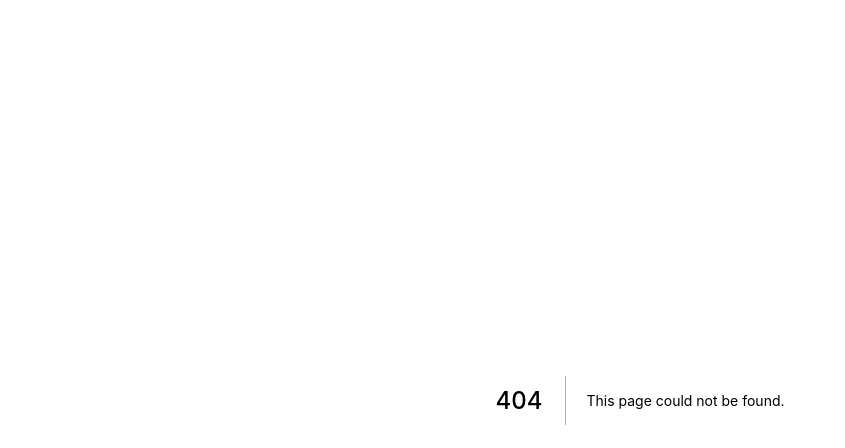
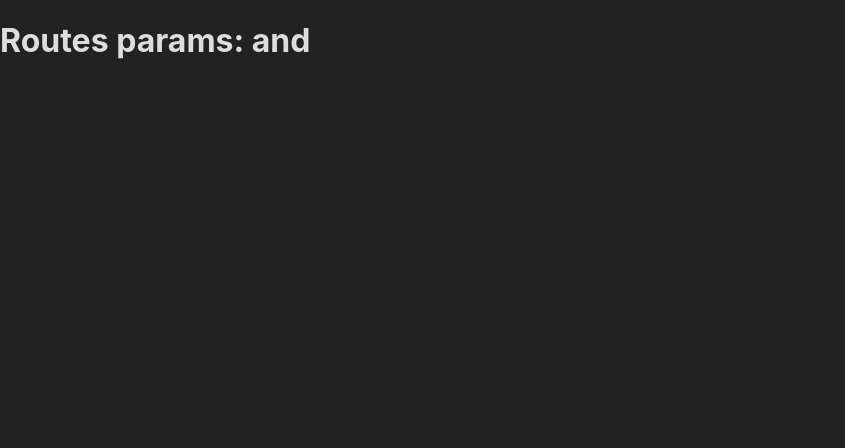
Before and after one commit to FelipeSaadi/Estudos, a Next.js app in the folder next.js/next-basic/: page /routes/params in a window 1280 px wide. Before the commit this address had no page. Shown: the top 448 px of the page, without its empty margins (0-845 px from the left). Built offline with nearby package versions, Linux system fonts and the light colour scheme.

Commit message:
completed the lesson Routes #03 from Next.js

```diff
--- a/next.js/next-basic/src/pages/routes/[id]/[name].jsx
+++ b/next.js/next-basic/src/pages/routes/[code]/[name].jsx
@@ -2,12 +2,12 @@ import { useRouter } from "next/router";
 
 export default function idAndName() {
   const router = useRouter()
-  const id = router.query.id
+  const code = router.query.code
   const name = router.query.name
 
   return (
     <div>
-      <h1>Route / {id} / {name}</h1>
+      <h1>Route / {code} / {name}</h1>
     </div>
   )
 }
--- /dev/null
+++ b/next.js/next-basic/src/pages/routes/params.jsx
@@ -0,0 +1,13 @@
+import { useRouter } from "next/router"
+
+export default function params() {
+    const router = useRouter()
+    const id = router.query.id
+    const name = router.query.name
+
+    return (
+        <div>
+            <h1>Routes params: {id} and {name}</h1>
+        </div>
+    )
+}
```
Also changed, not shown: next.js/next-basic/src/pages/routes/_anotherRoute.jsx (deleted, +0 -7 lines), next.js/next-basic/src/pages/routes/[code]/find.jsx (renamed from next.js/next-basic/src/pages/routes/[id]/find.jsx), 1 other file (tests, documents, lock files or other folders).
